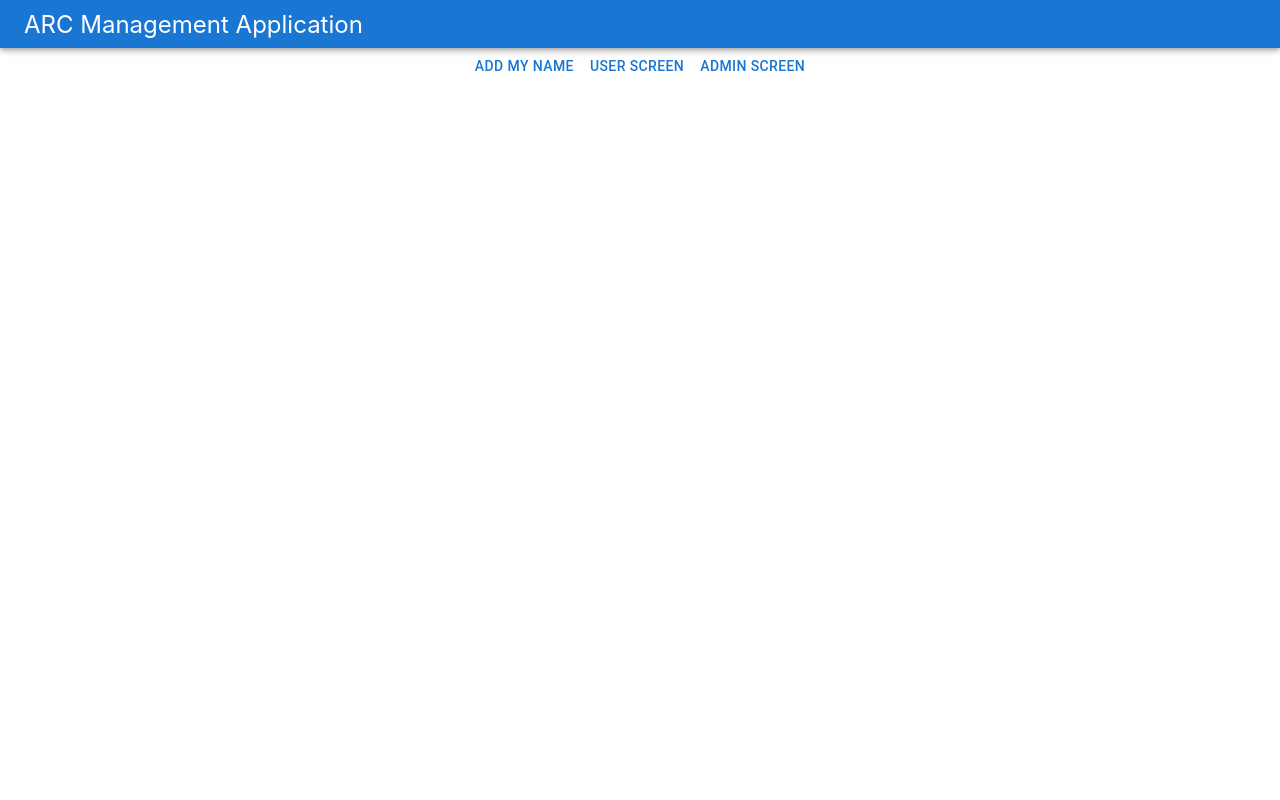
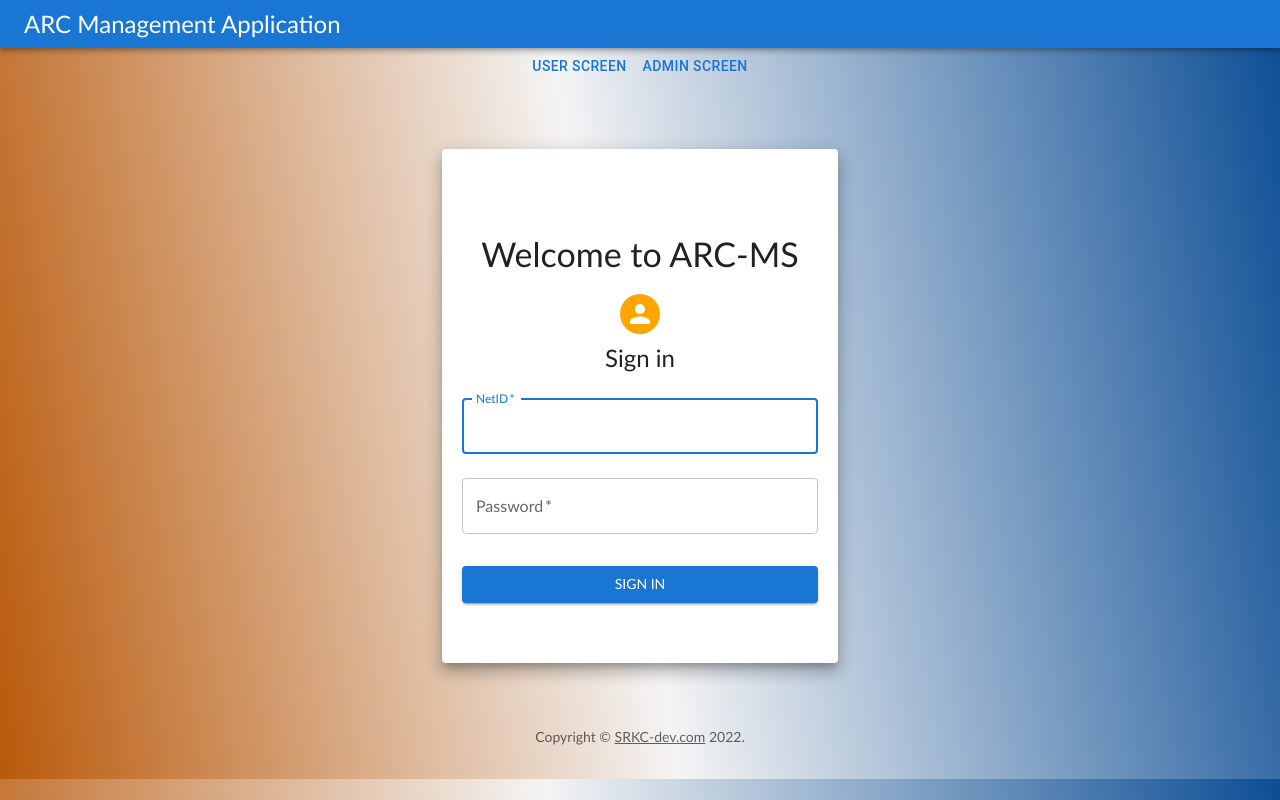
Before and after one commit to RishabhG998/Database-Design-for-Activity-and-Recreational-Club-CS411-UIUC, a React (Create React App) app in the folder Frontend/arc-management-ui/: page / in a window 1280 px wide. Built offline with nearby package versions, Linux system fonts and the light colour scheme.

Commit message:
login changes

```diff
--- a/Frontend/arc-management-ui/src/actions/actions.js
+++ b/Frontend/arc-management-ui/src/actions/actions.js
@@ -5,3 +5,12 @@ export function userNameChange(userName) {
         payload: userName
     }
 };
+
+export function loginCreds(netid, password) {
+    console.log("(netid, password): (", netid, ", ", password, ")");
+    return {
+        type: "LOGIN_CREDS",
+        payload_netid: netid,
+        payload_password: password
+    }
+};
--- a/Frontend/arc-management-ui/src/components/login.jsx
+++ b/Frontend/arc-management-ui/src/components/login.jsx
@@ -1,13 +1,44 @@
 import { PureComponent } from "react";
 import Button from '@mui/material/Button';
 import {withRouter} from './common/withRouter';
-import { userNameChange } from '../actions/actions';
+import { userNameChange, loginCreds } from '../actions/actions';
 import { connect } from 'react-redux'
+import React from "react";
+import { CssBaseline, Grid, Paper, Box, Avatar, Typography, TextField, FormControlLabel, Checkbox, Link } from "@mui/material";
+import { Container } from "@mui/system";
+import FaceIcon from '@mui/icons-material/Face';
+import AccountCircleIcon from '@mui/icons-material/AccountCircle';
+import { createTheme, ThemeProvider } from '@mui/material/styles';
+
+const theme = createTheme({
+  typography: {
+    fontFamily: [
+      "Gill Sans", "sans-serif",
+    ].join(','),
+  },
+});
+
+function Copyright(props) {
+  return (
+    <Typography variant="body2" color="text.secondary" align="center" {...props}>
+      {'Copyright © '}
+      <Link color="inherit" href="https://github.com/cs411-alawini/fa22-cs411-Q-team028-SRKC">
+        SRKC-dev.com
+      </Link>{' '}
+      {new Date().getFullYear()}
+      {'.'}
+    </Typography>
+  );
+}
 
 export class Login extends PureComponent{
 
     constructor(props){
       super(props);
+      this.state = {
+        stateNid: "",
+        statePass: ""
+    };
     }
 
     navigateToUser = () => {
@@ -18,28 +49,113 @@ export class Login extends PureComponent{
       this.props.navigate('/adminHome');
     };
 
+    handleSubmit = e => {
+      e.preventDefault();
+      console.log("NetID- "+this.state.stateNid);
+      console.log("Password- "+this.state.statePass);
+      // this.setState({netid: "", password: ""});
+      this.props.loginCreds(this.state.stateNid, this.state.statePass);
+      console.log("netid- "+this.props.netid);
+  }
+
+  onChange = e => {
+      // console.log(e.target.value);
+      if (e.target.name === 'netid')
+        this.setState({ stateNid: e.target.value });
+      else if (e.target.name === 'password')
+        this.setState({ statePass: e.target.value });
+  }
+
     render(){
-        const { user, userNameChange } = this.props;
+        const { user, userNameChange, netid, password, loginCreds } = this.props;
+
+        const paperStyle = {padding : 20, alignItems: 'center',};
+
         return(
             <div className="main-content">
-                <Button onClick={() => userNameChange("chinmay")}>Add My Name</Button>
+                {/* <Button onClick={() => userNameChange("chinmay")}>Add My Name</Button> */}
                 <Button onClick={this.navigateToUser}>User Screen</Button>
                 <Button onClick={this.navigateToAdmin}>Admin Screen</Button>
                 <p>{user}</p>
+                <p>{netid}</p>
+                <div>
+                <ThemeProvider theme={theme}>
+                    <Container component="main" maxWidth="xs">
+                        <CssBaseline/>
+                        <Box sx={{ marginTop: 8, display: 'flex', flexDirection: 'column', alignItems: 'center', }}>
+                            <Paper elevation={10} style={paperStyle}>
+                                <Box sx={{ marginTop: 8, display: 'flex', flexDirection: 'column', alignItems: 'center', }}>
+                                    <Typography variant="h4" align="center" color="textPrimary" gutterBottom>Welcome to ARC-MS</Typography>
+                                    <Avatar sx={{ m: 1, bgcolor: 'orange' }}>
+                                    </Avatar>
+                                    <Typography component="h1" variant="h5">
+                                        Sign in
+                                    </Typography>
+                                    <Box component="form" onSubmit={this.handleSubmit} noValidate sx={{ mt: 1 }}>
+                                    {/* <Box component="form" onSubmit={() => loginCreds("bwanye", "123")} noValidate sx={{ mt: 1 }}> */}
+                                        <TextField
+                                            margin="normal"
+                                            required
+                                            fullWidth
+                                            id="email"
+                                            label="NetID"
+                                            name="netid"
+                                            autoComplete="netid"
+                                            autoFocus
+                                            value={this.state.stateNid}
+                                            onChange={this.onChange}
+                                        />
+                                        <TextField
+                                            margin="normal"
+                                            required
+                                            fullWidth
+                                            name="password"
+                                            label="Password"
+                                            type="password"
+                                            id="password"
+                                            autoComplete="current-password"
+                                            value={this.state.statePass}
+                                            onChange={this.onChange}
+                                        />
+                                        {/* <FormControlLabel
+                                            control={<Checkbox value="remember" color="primary" />}
+                                            label="Remember me"
+                                        /> */}
+                                        <Button
+                                            type="submit"
+                                            fullWidth
+                                            variant="contained"
+                                            sx={{ mt: 3, mb: 2, marginBottom: 5 }}
+                                        >
+                                            Sign In
+                                        </Button>
+                                    </Box>
+
+                                </Box>
+                            </Paper>
+                        </Box>
+                        <Copyright sx={{ mt: 8, mb: 4 }} />
+                    </Container>
+                </ThemeProvider>
             </div>
+            </div>
+
         );
     }
 };
 
 const mapStateToProps = (state) => {
   return {
-     user: state.user
+     user: state.user,
+     netid: state.netid,
+     password: state.password
   };
 };
 
 const mapDispatchToProps = (dispatch) => {
   return {
-    userNameChange: (name) => dispatch(userNameChange(name))
+    userNameChange: (name) => dispatch(userNameChange(name)),
+    loginCreds: (netid, password) => dispatch(loginCreds(netid, password))
   };
 };
 
--- a/Frontend/arc-management-ui/src/index.css
+++ b/Frontend/arc-management-ui/src/index.css
@@ -5,6 +5,7 @@ body {
     sans-serif;
   -webkit-font-smoothing: antialiased;
   -moz-osx-font-smoothing: grayscale;
+  background-image: linear-gradient(80deg, #b9590a, #f4f4f4 48%, #0c4e95);
 }
 
 code {
--- a/Frontend/arc-management-ui/src/reducers/index.js
+++ b/Frontend/arc-management-ui/src/reducers/index.js
@@ -1,5 +1,7 @@
 const initialState = {
     user: null,
+    netid: null,
+    password: null,
     selectedFacility: null,
     selectedSport: null,
   }
@@ -13,6 +15,12 @@ const initialState = {
           ...state,
           user: action.payload
         };
+        case "LOGIN_CREDS":
+        return {
+          ...state,
+          netid: action.payload_netid,
+          password: action.payload_password
+        };
       default:
         // If this reducer doesn't recognize the action type, or doesn't
         // care about this specific action, return the existing state unchanged
```
Also changed, not shown: 1 other file (tests, documents, lock files or other folders).
